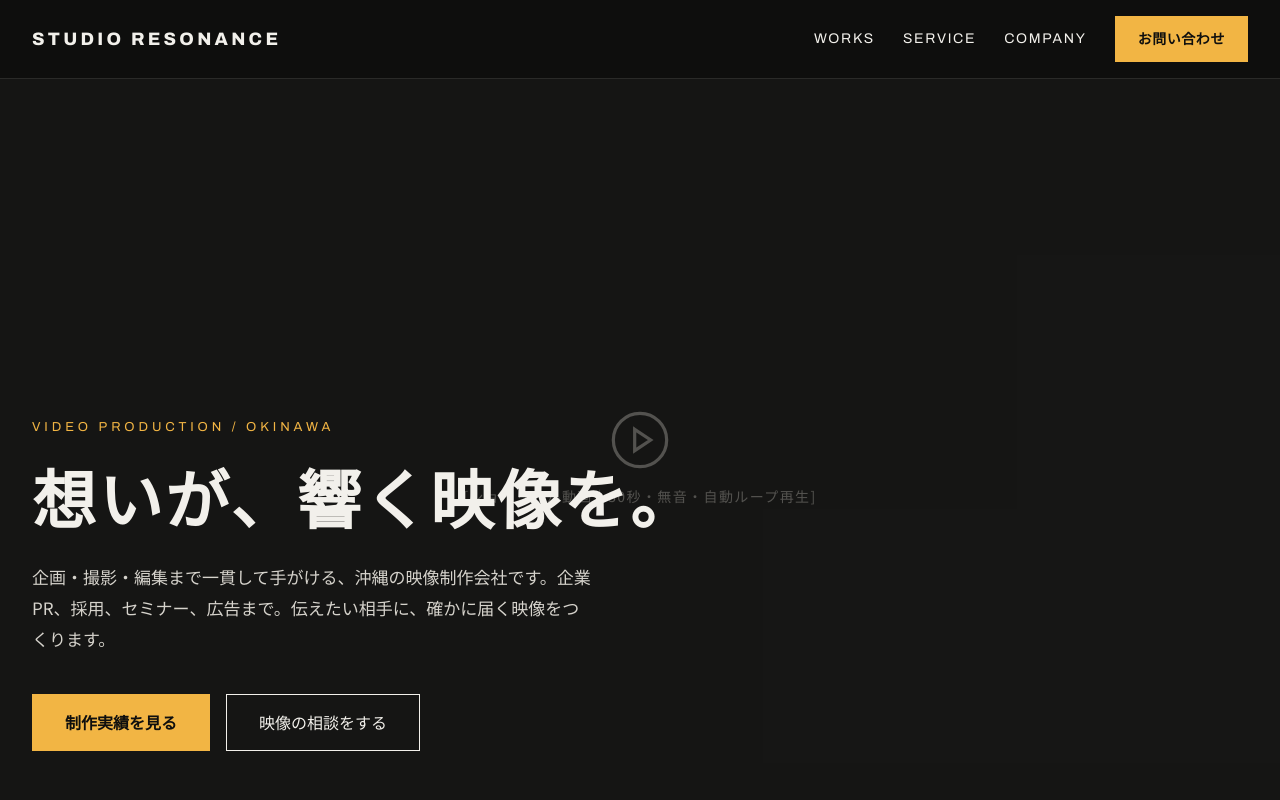
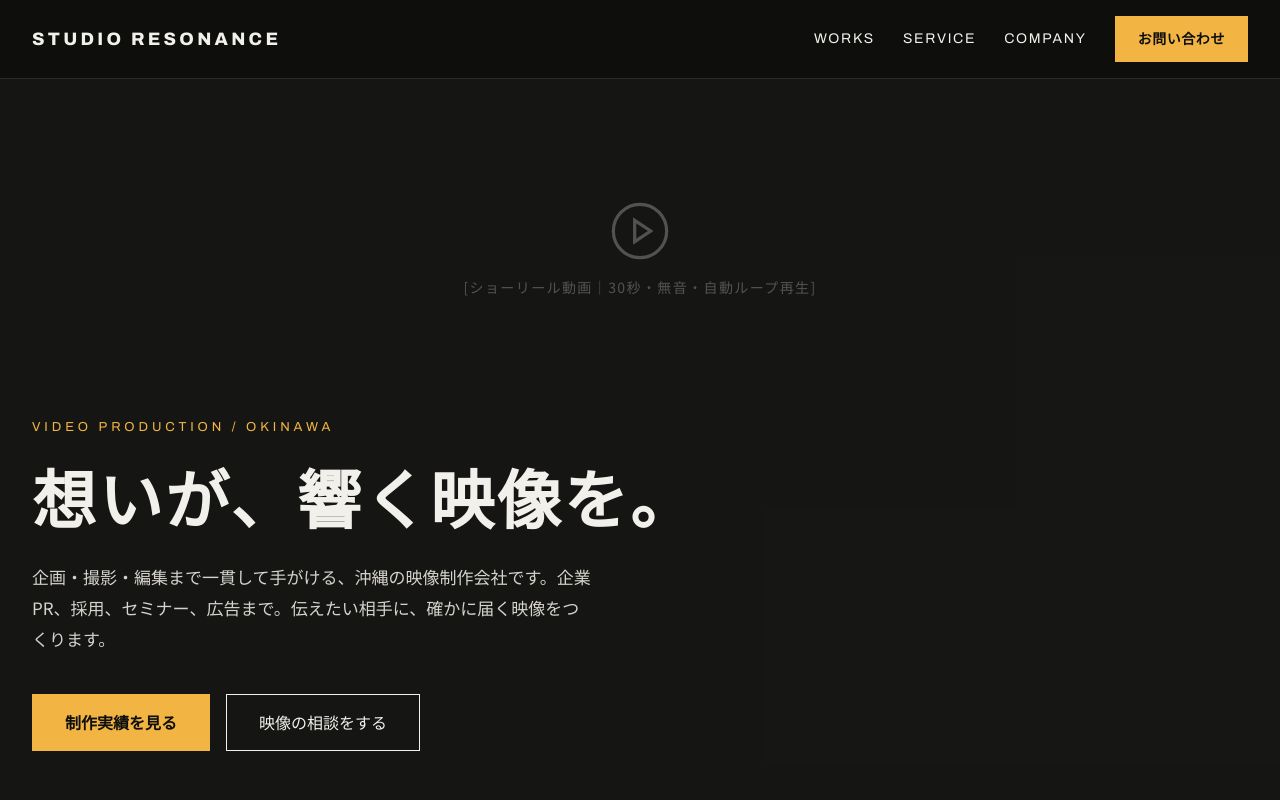
Before and after one commit to studio-resonance/website, a plain HTML site: page index.html in a window 1280 px wide. Shown: the top 800 px of the page. Drawn offline with Linux system fonts and the light colour scheme.

Commit message:
ショーリールの仮表示が見出しに重ならないよう調整
Co-Authored-By: Claude Opus 5.5 <noreply@anthropic.com>
Claude-Session: https://claude.ai/code/session_017nKJVi7PtdiPQNJQ6hVro9

```diff
--- a/css/style.css
+++ b/css/style.css
@@ -29,7 +29,7 @@ img,iframe,video{max-width:100%;display:block}
 .hero-media{position:absolute;inset:0}
 .hero-media iframe,.hero-media video{position:absolute;top:50%;left:50%;width:177.78vh;min-width:100%;height:56.25vw;min-height:100%;transform:translate(-50%,-50%);border:0;pointer-events:none}
 .hero-media::after{content:"";position:absolute;inset:0;background:rgba(15,15,14,.45)}
-.hero-ph{position:absolute;inset:0;display:flex;flex-direction:column;align-items:center;justify-content:center;gap:12px;color:var(--ph);font-size:14px;letter-spacing:.1em}
+.hero-ph{position:absolute;inset:0;display:flex;flex-direction:column;align-items:center;justify-content:flex-start;padding-top:120px;gap:12px;color:var(--ph);font-size:14px;letter-spacing:.1em}
 .hero .wrap{position:relative;width:100%;padding-bottom:88px}
 .eyebrow{margin:0 0 16px;font-family:var(--en);letter-spacing:.3em;font-size:13px;color:var(--accent)}
 .hero h1{margin:0;font-size:64px;line-height:1.3;font-weight:700;letter-spacing:.04em}
```
